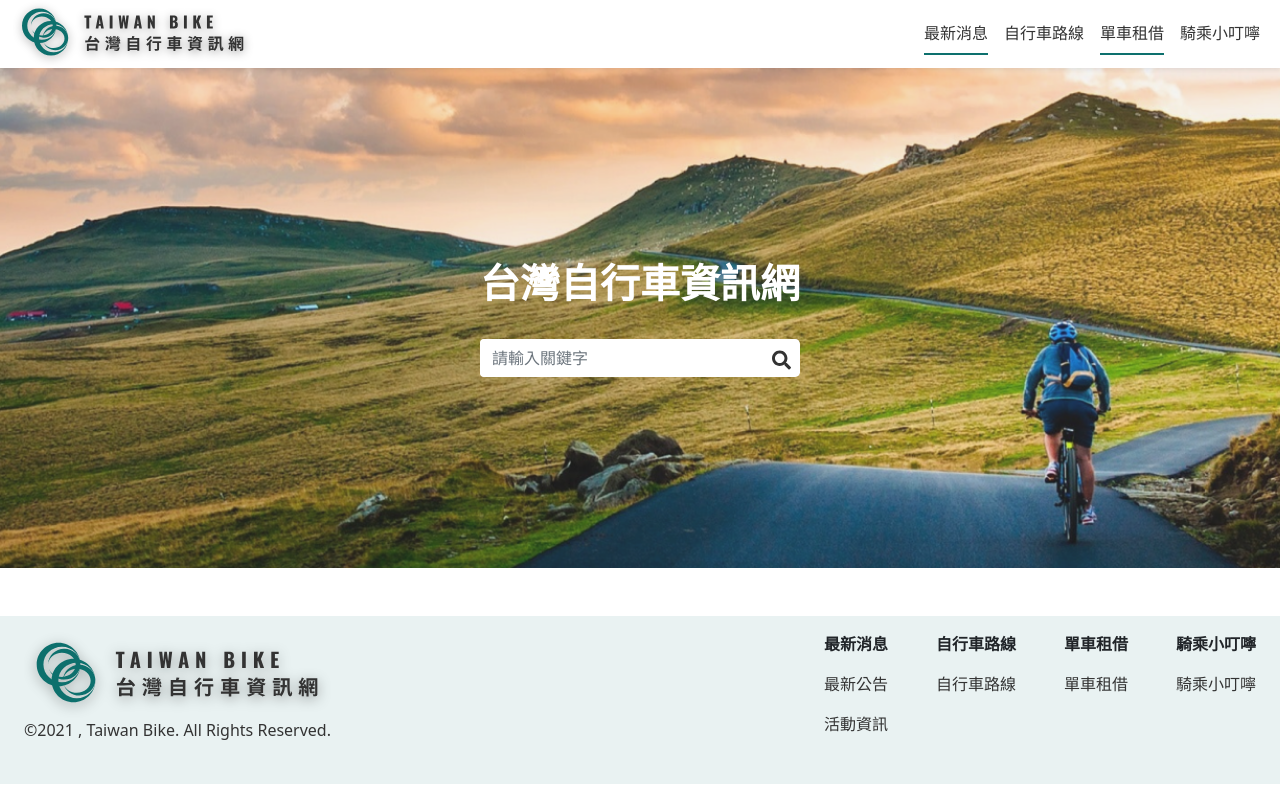
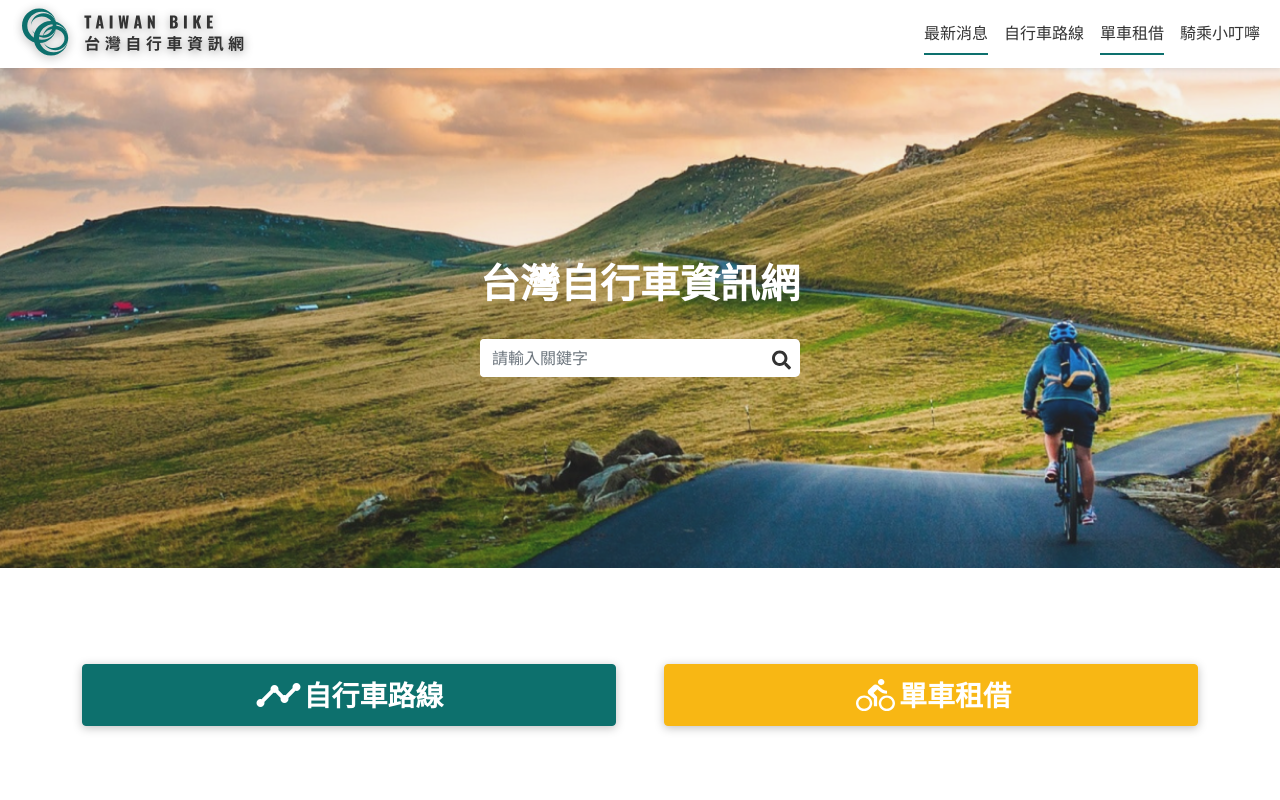
Before and after one commit to ken888686/wedding, a Vue app: page / in a window 1280 px wide. Shown: the top 800 px of the page. Built offline with nearby package versions, Linux system fonts and the light colour scheme.

Commit message:
add Buttons

```diff
--- a/index.html
+++ b/index.html
@@ -50,7 +50,7 @@
           </button>
         </div>
       </div>
- -->
+    -->
 
     <!-- News -->
     <!--
--- a/src/App.vue
+++ b/src/App.vue
@@ -3,12 +3,16 @@
 // Check out https://v3.vuejs.org/api/sfc-script-setup.html#sfc-script-setup
 import Header from "./components/Header.vue";
 import Banner from "./components/Banner.vue";
+import Buttons from "./components/Buttons.vue";
 import Footer from "./components/Footer.vue";
 </script>
 
 <template>
   <Header />
   <Banner />
+  <div class="container">
+    <Buttons />
+  </div>
   <Footer />
 </template>
 
--- /dev/null
+++ b/src/components/Buttons.vue
@@ -0,0 +1,39 @@
+<script>
+</script>
+
+<template>
+  <div class="row gx-5 text-center py-5 mb-5">
+    <div class="col d-grid gap-5">
+      <button
+        type="button"
+        class="
+          btn btn-primary
+          d-flex
+          justify-content-center
+          align-items-center
+          hover-shadow
+        "
+      >
+        <img src="img/timeline.svg" alt="timeline" />
+        <span class="fw-bold fs-3 text-white">自行車路線</span>
+      </button>
+    </div>
+    <div class="col d-grid gap-5">
+      <button
+        type="button"
+        class="
+          btn btn-secondary
+          d-flex
+          justify-content-center
+          align-items-center
+          hover-shadow
+        "
+      >
+        <img src="img/directions_bike.svg" alt="directions_bike" />
+        <span class="fw-bold fs-3 text-white">單車租借</span>
+      </button>
+    </div>
+  </div>
+</template>
+
+<style></style>
```
